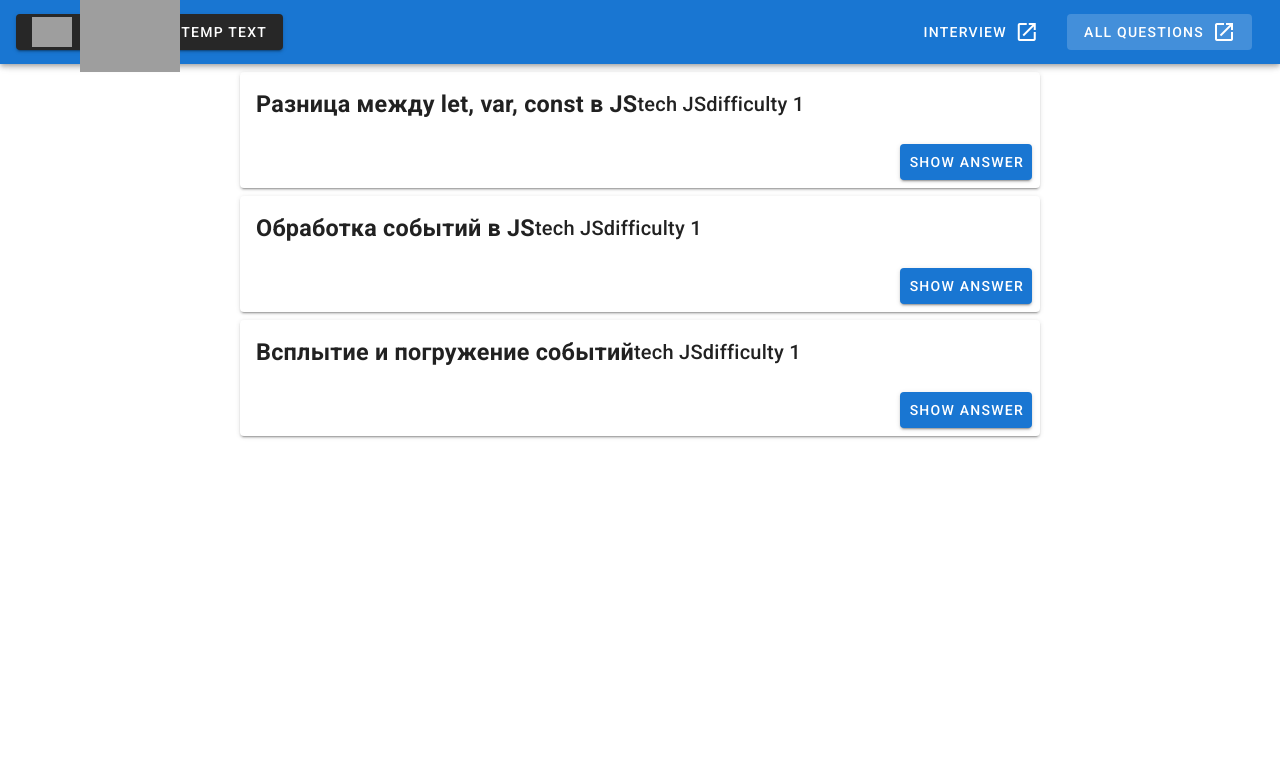
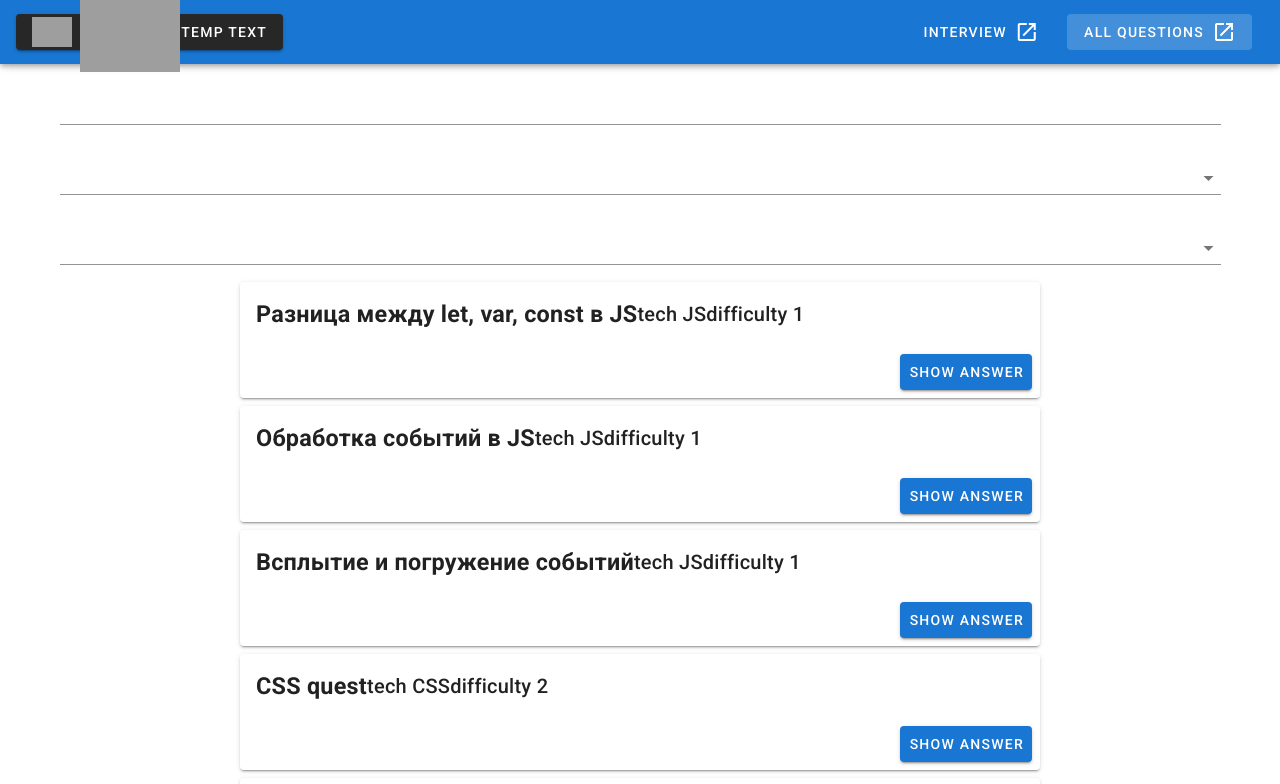
Before and after one commit to tsepo4kin/auto-interview, a Vue app: page /questionsList in a window 1280 px wide. Shown: the top 784 px of the page. Built offline with nearby package versions, Linux system fonts and the light colour scheme; grey boxes are pictures that could not be loaded.

Commit message:
feat: add filter in QuestionsList

```diff
--- a/src/views/QuestionsList.vue
+++ b/src/views/QuestionsList.vue
@@ -1,7 +1,10 @@
 <template>
   <v-container>
+    <v-text-field v-model="taskName"></v-text-field>
+    <v-select :items="selectType" v-model="type"></v-select>
+    <v-select :items="selectDifficulty" v-model="difficulty"></v-select>
     <question-item
-      v-for="question of questionsData"
+      v-for="question of filteredTasks"
       :key="question.id"
       :questionData="question"
     ></question-item>
@@ -15,6 +18,11 @@ export default {
     QuestionItem,
   },
   data: () => ({
+    taskName: null,
+    selectType: ["JS", "HTML", "CSS", "VUE", "Algoritms"],
+    type: null,
+    selectDifficulty: [1, 2, 3, 4, 5],
+    difficulty: null,
     questionsData: [
       {
         id: 1,
@@ -37,8 +45,50 @@ export default {
         title: "Всплытие и погружение событий",
         solution: "Как работает prevent, stopPropagation etc",
       },
+      {
+        id: 4,
+        type: "CSS",
+        difficulty: "2",
+        title: "CSS quest",
+        solution: "css",
+      },
+      {
+        id: 5,
+        type: "CSS",
+        difficulty: "3",
+        title: "css hard",
+        solution: "AddEventListener",
+      },
+      {
+        id: 6,
+        type: "HTML",
+        difficulty: "5",
+        title: "Всплытие и погружение событий",
+        solution: "Как работает prevent, stopPropagation etc",
+      },
     ],
   }),
+  computed: {
+    filteredTasks() {
+      let result = this.questionsData;
+      if (this.taskName) {
+        result = this.questionsData.filter((e) =>
+          e.title.toLowerCase().includes(this.taskName.toLowerCase())
+        );
+      }
+
+      if (this.difficulty) {
+        result = this.questionsData.filter(
+          (e) => e.difficulty <= this.difficulty
+        );
+      }
+
+      if (this.type) {
+        result = this.questionsData.filter((e) => this.type.includes(e));
+      }
+      return result;
+    },
+  },
 };
 </script>
 
```
